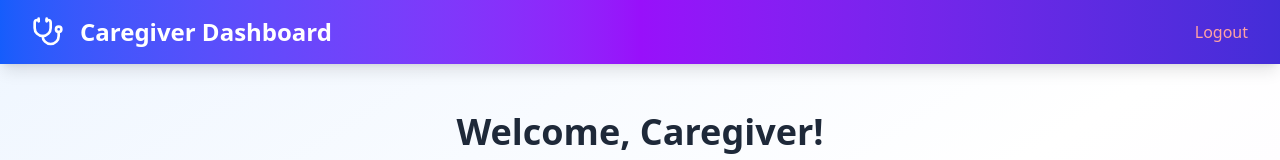
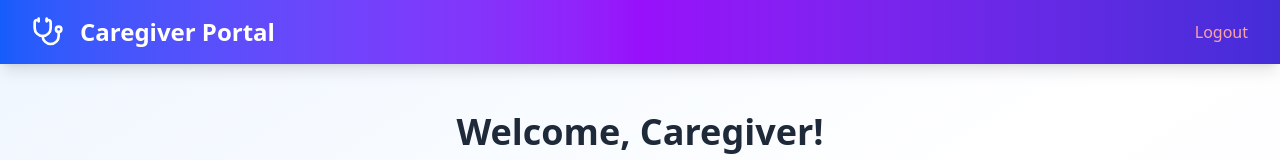
Before and after one commit to BrilliantKimari/Medi_chain-Frontend, a React (Vite) app in the folder medichain-frontend/: page /caregiver-dashboard in a window 1280 px wide. Shown: the top 160 px of the page. Built offline with nearby package versions, Linux system fonts and the light colour scheme.

Commit message:
Updted the dashboard

```diff
--- a/medichain-frontend/src/pages/CaregiverDashboard.jsx
+++ b/medichain-frontend/src/pages/CaregiverDashboard.jsx
@@ -1,9 +1,9 @@
-// src/pages/CaregiverDashboard.jsx
+// src/pages/CaregiverLandingPage.jsx
 import { useState, useEffect } from "react";
 import { Link } from "react-router-dom";
-import { FileText, CalendarDays, Heart, Stethoscope, Pill } from "lucide-react";
+import { Stethoscope, Pill, CalendarDays, Heart } from "lucide-react";
 
-const healthTips = [
+const caregiverTips = [
   "Check patient prescriptions daily for accuracy.",
   "Ensure patients attend scheduled appointments.",
   "Monitor patient adherence to medication plans.",
@@ -11,12 +11,12 @@ const healthTips = [
   "Keep communication open with patients and families.",
 ];
 
-export default function CaregiverDashboard() {
+export default function CaregiverLandingPage() {
   const [currentTip, setCurrentTip] = useState(0);
 
   useEffect(() => {
     const interval = setInterval(() => {
-      setCurrentTip((prevTip) => (prevTip + 1) % healthTips.length);
+      setCurrentTip((prevTip) => (prevTip + 1) % caregiverTips.length);
     }, 10000); // Change tip every 10 seconds
     return () => clearInterval(interval);
   }, []);
@@ -27,7 +27,7 @@ export default function CaregiverDashboard() {
       <nav className="bg-gradient-to-r from-blue-600 via-purple-600 to-indigo-700 text-white px-8 py-4 flex justify-between items-center shadow-lg">
         <div className="flex items-center space-x-4">
           <Stethoscope className="text-white" size={32} />
-          <h1 className="text-2xl font-bold text-white">Caregiver Dashboard</h1>
+          <h1 className="text-2xl font-bold text-white">Caregiver Portal</h1>
         </div>
         <div className="flex space-x-6">
           <Link to="/caregiver-login" className="text-red-300 hover:text-red-100 font-medium">
@@ -71,11 +71,11 @@ export default function CaregiverDashboard() {
         </Link>
       </div>
 
-      {/* Health Tip */}
+      {/* Caregiver Tip */}
       <div className="w-full max-w-4xl mx-auto mb-12">
         <div className="bg-gradient-to-r from-yellow-100 to-orange-100 p-6 rounded-xl border-l-4 border-yellow-500">
           <h4 className="text-lg font-semibold text-gray-800 mb-2">💡 Caregiver Tip of the Day</h4>
-          <p className="text-gray-700">{healthTips[currentTip]}</p>
+          <p className="text-gray-700">{caregiverTips[currentTip]}</p>
         </div>
       </div>
 
```
